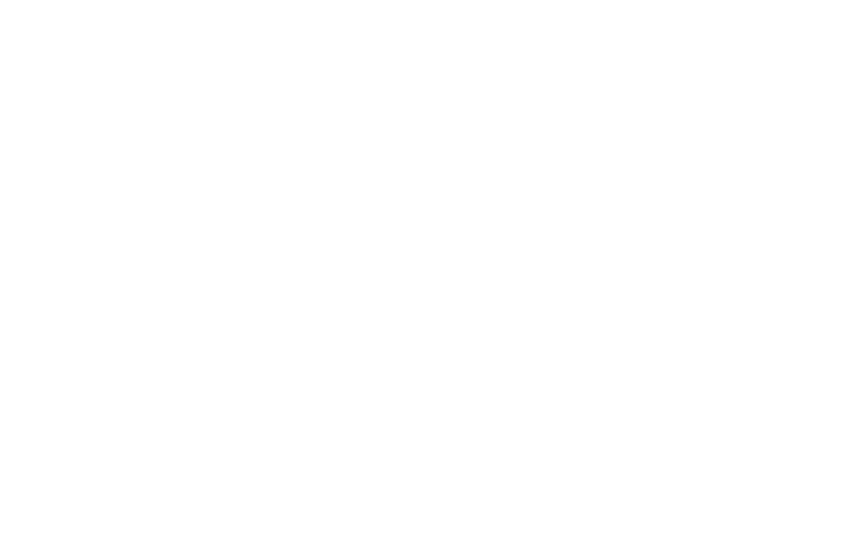
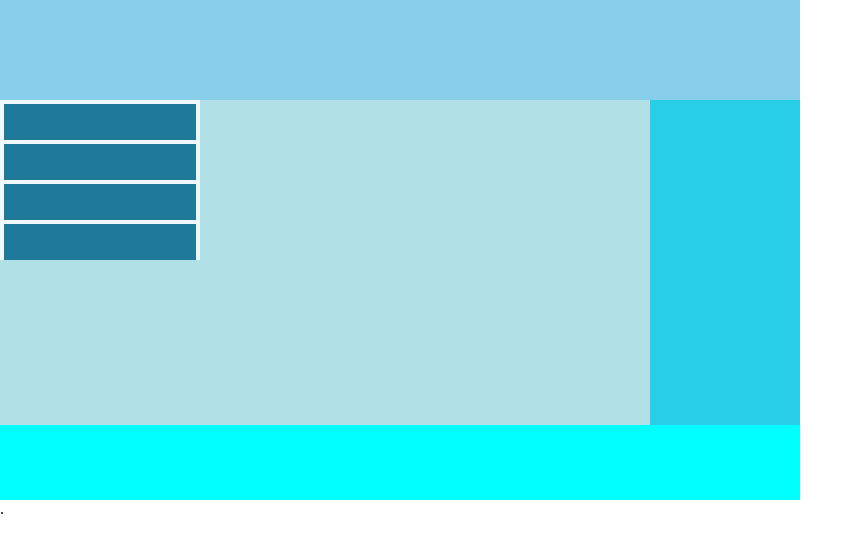
Before and after one commit to Dhane1522/Web-Development, a plain HTML site: page Day-11/index.html in a window 1280 px wide. Shown: the whole page, without its empty margins (0-863 px from the left). Drawn offline with Linux system fonts and the light colour scheme.

Commit message:
[pirogress

```diff
--- a/Day-11/index.html
+++ b/Day-11/index.html
@@ -3,9 +3,27 @@
 <head>
     <meta charset="UTF-8">
     <meta name="viewport" content="width=device-width, initial-scale=1.0">
-    <title></title>
+    <title>Responsive site</title>
+    <link rel="stylesheet" href="style.css">
 </head>
 <body>
+    <div class="container">
+        <div class="header"></div>
+        <div class="content">
+            <ul>
+                <div class="one"><a href="#"  ></a></div>
+                <div class="two"><a href="#"></a></div>
+                <div class="three"><a href="#" ></a></div>
+                <div class="four"><a href="#"></a></div>
+            </ul>
+            <div class="sidebar"></div>
+        </div>
+        <div class="footer"></div>
+
+
+    </div>
+    .
+
 
 </body>
 </html>
--- a/Day-11/style.css
+++ b/Day-11/style.css
@@ -0,0 +1,90 @@
+*{
+    box-sizing: border-box;
+    margin:0;
+    padding:0;
+}
+
+.container{
+    height:500px;
+    width:800px;
+    background-color: powderblue;
+}
+.header
+{
+    height:100px;
+    width:800px;
+    background-color: skyblue;
+}
+
+.content{
+    height:325px;
+    width:800px;
+    /* background-color: blue; */
+    display: flex;
+    justify-content:space-between;
+}
+.content ul{
+    height:160px;
+    width:200px;
+    background-color: aliceblue;
+}
+.content ul .one, .two, .three, .four{
+    height:36px;
+    margin:4px;
+    background-color: rgb(30, 122, 152);
+}
+
+#one{
+    display: block;
+    height:36px;
+    margin:4px;
+    background-color: rgb(30, 12, 152);
+}
+
+ /* .content ul .one{
+    height:38px;
+    margin:2px;
+    background-color: rgb(30, 122, 152);
+}
+.content ul .two{
+    height:38px;
+    margin:2px;
+    background-color: rgb(30, 122, 152);
+}
+.content ul .three{
+    height:38px;
+    margin:2px;
+    background-color: rgb(30, 122, 152);
+}
+.content ul .four{
+    height:38px;
+    margin:2px;
+    background-color: rgb(30, 122, 152);
+}
+ */
+
+.sidebar{
+    height:325px;
+    background-color: rgb(40, 207, 230);
+    width:150px;
+
+}
+
+.footer{
+    height:75px;
+    width:800px;
+    background-color: aqua;
+}
+
+@media screen and (max-width:480px){
+    .content{
+        background-color: aquamarine;
+        display: flex;
+        flex-direction: column;
+    }
+    ul{
+        border: 1px solid black;
+        width:800px;
+        background-color: black;
+    }
+}
```
